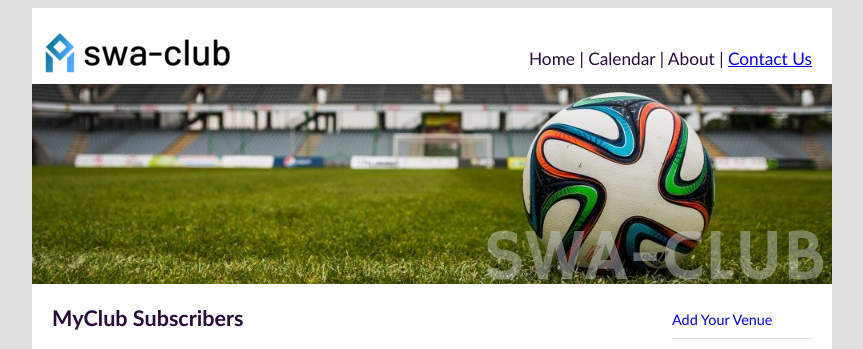
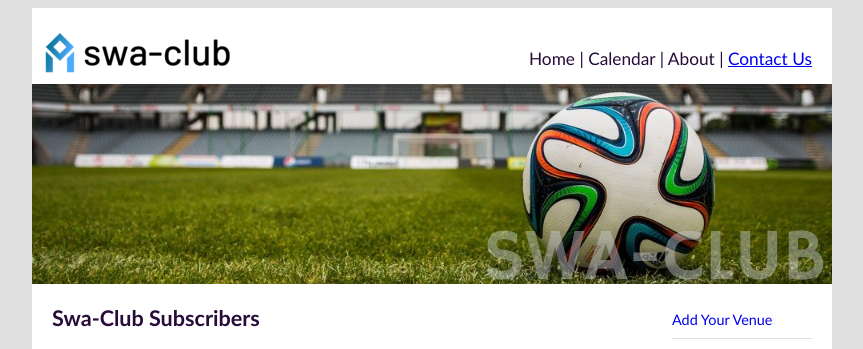
Before and after one commit to Hassan-Boulhilt/swa-myclub, a Django app: page /getsubs/ in a window 1280 px wide. Shown: the top 349 px of the page, without its empty margins (208-1071 px from the left). Run offline with Django 3.2, Linux system fonts and the light colour scheme.

```diff
--- a/events/templates/events/subscribers.html
+++ b/events/templates/events/subscribers.html
@@ -3,7 +3,7 @@
 
 {% block content %}
 
-<h1>MyClub Subscribers</h1>
+<h1>Swa-Club Subscribers</h1>
 
 <table border="1" width=100%>
 
```
